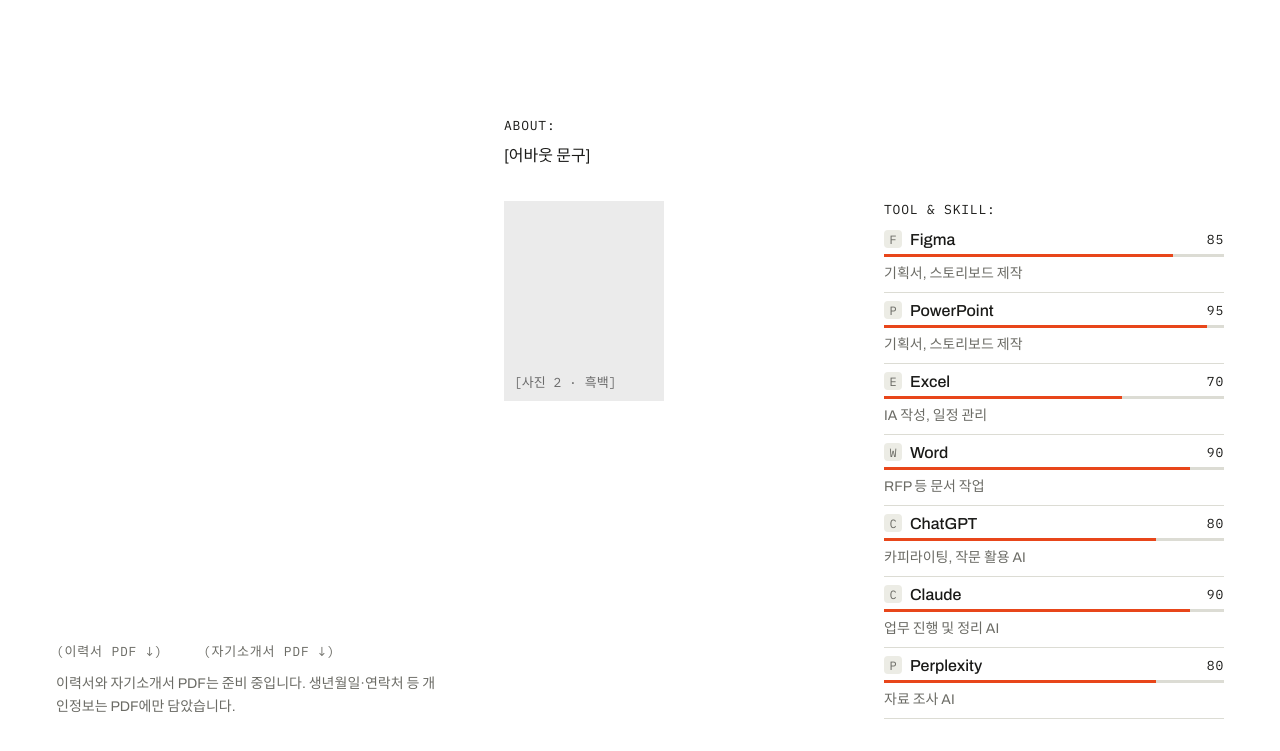
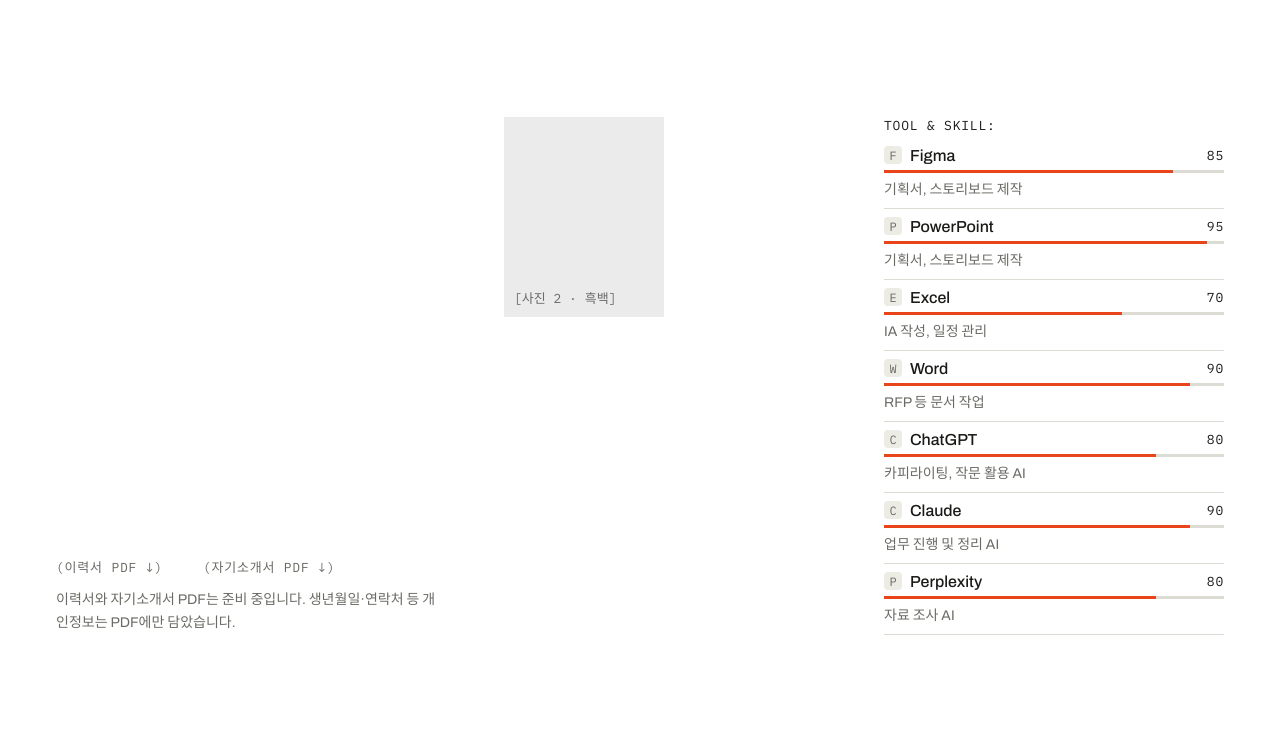
Before and after one commit to ski2mo/portfolio, a plain HTML site: page profile.html in a window 1280 px wide. Shown: the part 1737-2488 px from the top of the page. Drawn offline with Linux system fonts and the light colour scheme; a web font is replaced by a local one.

Commit message:
Remove the About placeholder from profile

```diff
--- a/profile.html
+++ b/profile.html
@@ -106,10 +106,6 @@ a:focus-visible,button:focus-visible{outline:2px solid #1a1a18;outline-offset:3p
         </div>
 
         <div style="flex: 2 1 640px; min-width: 0; display: grid; grid-template-columns: repeat(2, minmax(0, 1fr)); gap: 32px 40px">
-          <div style="grid-column: span 2; display: flex; flex-direction: column; gap: 8px">
-            <p style="margin: 0; font-family: 'IBM Plex Mono', monospace; font-size: 0.8125rem; letter-spacing: 0.06em">ABOUT:</p>
-            <p style="margin: 0; font-size: 1rem; line-height: 1.7">[어바웃 문구]</p>
-          </div>
           <div style="width: 160px; height: 200px; background: #ecece5; filter: grayscale(1); display: flex; align-items: flex-end; padding: 10px; box-sizing: border-box; font-family: 'IBM Plex Mono', monospace; font-size: 0.8125rem; color: #6b6b65">[사진 2 · 흑백]</div>
           <div style="display: flex; flex-direction: column; gap: 0">
             <p style="margin: 0 0 4px; font-family: 'IBM Plex Mono', monospace; font-size: 0.8125rem; letter-spacing: 0.06em">TOOL &amp; SKILL:</p>
```
